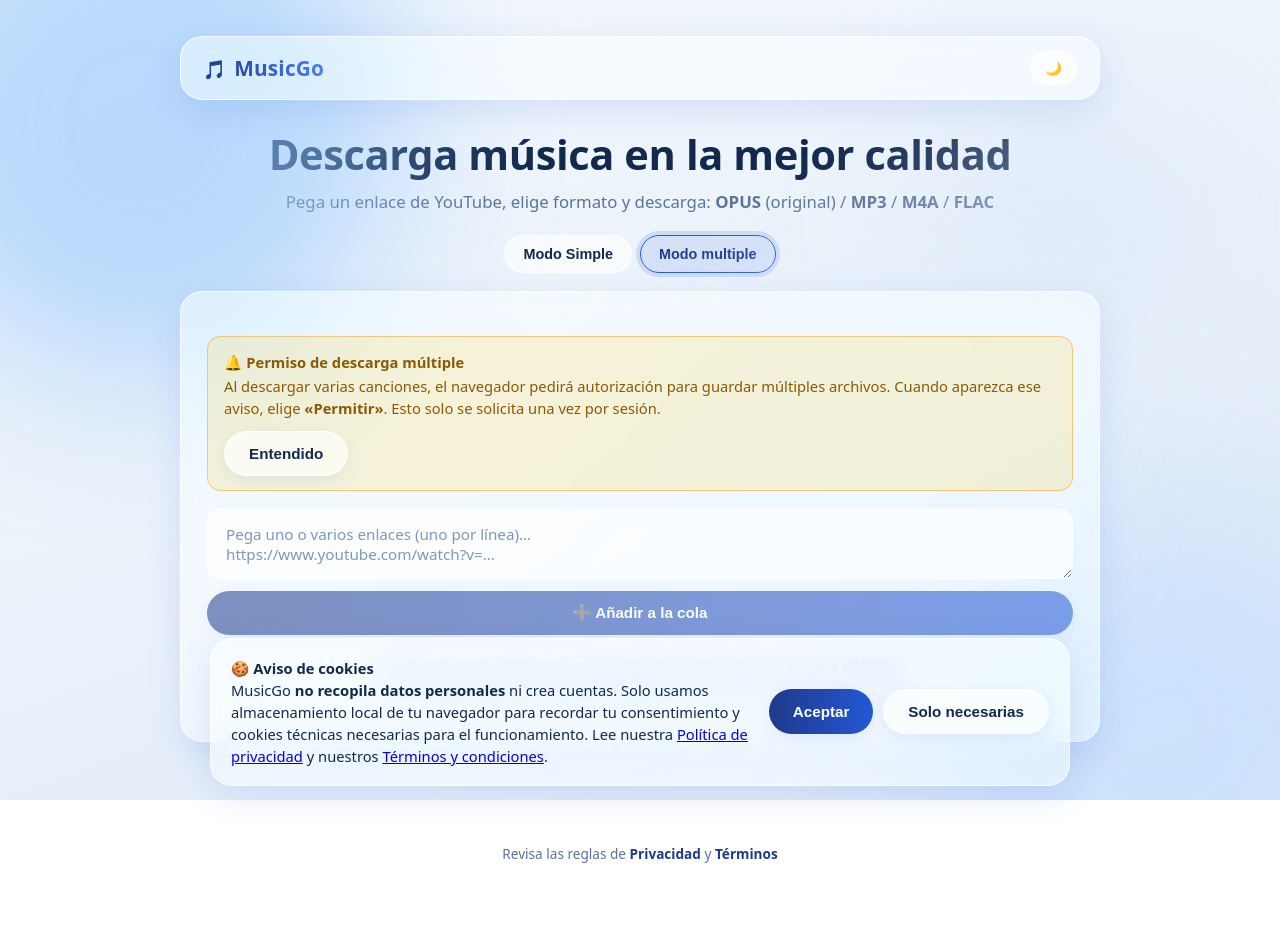
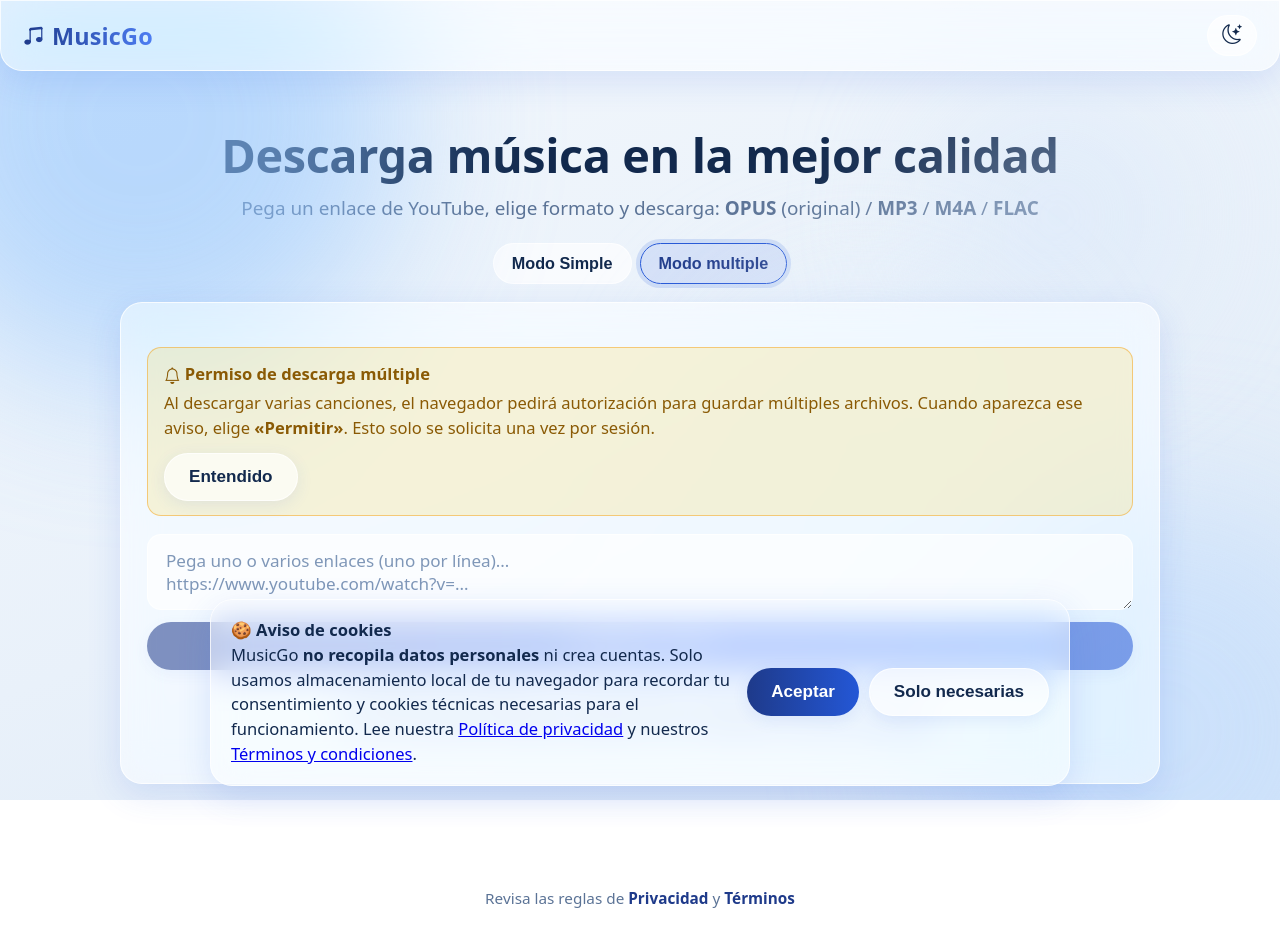
Before and after one commit to Meigh020/MusicGo, a React (Vite) app in the folder frontend/: page / in a window 1280 px wide. Both pictures are taken after a click on the tab "Modo multiple". Shown: the top 946 px of the page. Before the commit the page ends 902 px from the top, so only its background shows below. Built offline with nearby package versions, Linux system fonts and the light colour scheme.

Commit message:
Front: navbar ancho completo pegado al borde superior, base tipografica 18px (-2px mas grande), contenedor mas ancho, e iconos Bootstrap Icons en lugar de emojis (formatos, botones, avisos, tema)

```diff
--- a/frontend/index.html
+++ b/frontend/index.html
@@ -5,6 +5,10 @@
     <meta name="viewport" content="width=device-width, initial-scale=1.0" />
     <meta name="description" content="MusicGo — descarga música en alta calidad: OPUS, MP3, M4A y FLAC." />
     <title>MusicGo · Descarga música en alta calidad</title>
+    <link
+      rel="stylesheet"
+      href="https://cdn.jsdelivr.net/npm/bootstrap-icons@1.11.3/font/bootstrap-icons.min.css"
+    />
   </head>
   <body>
     <div id="root"></div>
--- a/frontend/src/App.jsx
+++ b/frontend/src/App.jsx
@@ -39,10 +39,12 @@ export default function App() {
         <div className="blob blob-4" />
       </div>
 
-      <div className="content">
       <nav className="nav glass">
         <Link to="/" className="brand">
-            <em>🎵</em> MusicGo
+          <em>
+            <i className="bi bi-music-note-beamed" aria-hidden="true"></i>
+          </em>{" "}
+          MusicGo
         </Link>
         <div className="nav-links">
           <button
@@ -52,11 +54,16 @@ export default function App() {
             aria-label={theme === "dark" ? "Cambiar a modo claro" : "Cambiar a modo oscuro"}
             title={theme === "dark" ? "Apagar la luz (modo claro)" : "Encender la luz (modo oscuro)"}
           >
-              {theme === "dark" ? "☀️" : "🌙"}
+            {theme === "dark" ? (
+              <i className="bi bi-sun" aria-hidden="true"></i>
+            ) : (
+              <i className="bi bi-moon-stars" aria-hidden="true"></i>
+            )}
           </button>
         </div>
       </nav>
 
+      <div className="content">
         <Routes>
           <Route path="/" element={<Home />} />
           <Route path="/privacidad" element={<Privacy />} />
--- a/frontend/src/components/DownloadForm.jsx
+++ b/frontend/src/components/DownloadForm.jsx
@@ -2,10 +2,10 @@ import { useState, useRef } from "react";
 import { getInfo, downloadTrack, getProgress, formatBytes } from "../api.js";
 
 const FORMAT_META = {
-  opus: { icon: "✨", desc: "Original, sin recodificar: la mejor calidad posible" },
-  mp3: { icon: "🔊", desc: "320 kbps CBR (máximo del MP3). Compatibilidad total" },
-  m4a: { icon: "🎧", desc: "AAC 320 kbps. Equilibrio calidad y peso" },
-  flac: { icon: "💎", desc: "Sin pérdida. Ideal con fuentes lossless" },
+  opus: { icon: "bi-music-note-beamed", desc: "Original" },
+  mp3: { icon: "bi-volume-up-fill", desc: "320 kbps" },
+  m4a: { icon: "bi-headphones", desc: "AAC 320 kbps" },
+  flac: { icon: "bi-gem", desc: "Sin pérdida" },
 };
 
 const STATUS = {
@@ -99,11 +99,17 @@ export default function DownloadForm() {
       setProgress({ percent: 100, stage: "Listo" });
       setStatus(STATUS.success);
       const target = FORMAT_META[format];
-      const noticeText = `✅ «${r.fileName}» descargado · tamaño real: ${formatBytes(r.sizeBytes)} · ${target.icon} ${target.desc}`;
+      const noticeText = (
+        <>
+          <i className="bi bi-check-circle-fill" aria-hidden="true"></i> «{r.fileName}» descargado ·
+          tamaño real: {formatBytes(r.sizeBytes)} ·{" "}
+          <i className={`bi ${target.icon}`} aria-hidden="true"></i> {target.desc}
+        </>
+      );
       setMessage({
         type: r.fallback ? "fallback" : "success",
         title: r.fallback
-          ? "⚡ Restricción de edad (+18) evadida con éxito"
+          ? "Restricción de edad (+18) evadida con éxito"
           : undefined,
         text: r.fallback
           ? `MusicGo encontró la canción oficial para descargarla sin requerir inicio de sesión.`
@@ -170,7 +176,7 @@ export default function DownloadForm() {
           </button>
         ) : (
           <button className="btn btn-ghost" onClick={reset}>
-            ↺ Nuevo
+            <i className="bi bi-arrow-counterclockwise" aria-hidden="true"></i> Nuevo
           </button>
         )}
       </div>
@@ -256,7 +262,7 @@ export default function DownloadForm() {
                     disabled={downloading}
                   />
                   <span className="f-name">
-                    {meta.icon} {key.toUpperCase()}
+                    <i className={`bi ${meta.icon}`} aria-hidden="true"></i> {key.toUpperCase()}
                   </span>
                   <span className="f-size">
                     ≈ {size?.label ? size.label : "calculando…"}
--- a/frontend/src/components/QueueForm.jsx
+++ b/frontend/src/components/QueueForm.jsx
@@ -3,10 +3,10 @@ import { getInfo, downloadTrack, getProgress, formatBytes } from "../api.js";
 
 // Formato por ítem (mismos que en el modo Simple)
 const FORMAT_META = {
-  opus: { icon: "✨", label: "OPUS", desc: "Original, sin recodificar", ext: "opus" },
-  mp3: { icon: "🔊", label: "MP3", desc: "320 kbps CBR", ext: "mp3" },
-  m4a: { icon: "🎧", label: "M4A", desc: "AAC 320 kbps", ext: "m4a" },
-  flac: { icon: "💎", label: "FLAC", desc: "Sin pérdida", ext: "flac" },
+  opus: { icon: "bi-music-note-beamed", label: "OPUS", desc: "Original, sin recodificar", ext: "opus" },
+  mp3: { icon: "bi-volume-up-fill", label: "MP3", desc: "320 kbps CBR", ext: "mp3" },
+  m4a: { icon: "bi-headphones", label: "M4A", desc: "AAC 320 kbps", ext: "m4a" },
+  flac: { icon: "bi-gem", label: "FLAC", desc: "Sin pérdida", ext: "flac" },
 };
 
 const STORAGE_KEY = "musicgo-queue-v1";
@@ -123,7 +123,7 @@ export default function QueueForm() {
     permWarnedRef.current = true;
     flashMessage(
       "error",
-      "🔔 El navegador puede pedirte permiso para «descargar varios archivos». Cuando aparezca el aviso, elige «Permitir» para que las canciones se guarden.",
+      "El navegador puede pedirte permiso para «descargar varios archivos». Cuando aparezca el aviso, elige «Permitir» para que las canciones se guarden.",
       9000
     );
   }
@@ -318,7 +318,7 @@ export default function QueueForm() {
       {!permAck && (
         <div className="notice perm">
           <div>
-            <strong>🔔 Permiso de descarga múltiple</strong>
+            <strong><i className="bi bi-bell" aria-hidden="true"></i> Permiso de descarga múltiple</strong>
             <span>
               Al descargar varias canciones, el navegador pedirá autorización para
               guardar múltiples archivos. Cuando aparezca ese aviso, elige{" "}
@@ -346,7 +346,9 @@ export default function QueueForm() {
               <span className="spinner" /> Analizando…
             </>
           ) : (
-            "➕ Añadir a la cola"
+            <>
+              <i className="bi bi-plus-circle" aria-hidden="true"></i> Añadir a la cola
+            </>
           )}
         </button>
       </div>
@@ -355,11 +357,11 @@ export default function QueueForm() {
         <>
           <div className="queue-toolbar">
             <button className="btn" onClick={downloadAll} disabled={running || pendingCount === 0}>
-              ⬇️ Descargar ({pendingCount})
+              <i className="bi bi-download" aria-hidden="true"></i> Descargar ({pendingCount})
             </button>
             {errorCount > 0 && (
               <button className="btn btn-ghost" onClick={retryFailed} disabled={running}>
-                ↻ Reintentar fallidas ({errorCount})
+                <i className="bi bi-arrow-repeat" aria-hidden="true"></i> Reintentar fallidas ({errorCount})
               </button>
             )}
             <button
@@ -369,7 +371,7 @@ export default function QueueForm() {
               }}
               disabled={running}
             >
-              🗑 Vaciar
+              <i className="bi bi-trash" aria-hidden="true"></i> Vaciar
             </button>
 
             {/* Selector de formato por lote: aplica el formato a todos los pendientes */}
@@ -404,7 +406,7 @@ export default function QueueForm() {
               >
                 {Object.entries(FORMAT_META).map(([k, f]) => (
                   <option key={k} value={k}>
-                    {f.icon} {f.label}
+                    {f.label}
                   </option>
                 ))}
               </select>
@@ -418,7 +420,9 @@ export default function QueueForm() {
                   {it.info?.thumbnail ? (
                     <img className="queue-thumb" src={it.info.thumbnail} alt="" loading="lazy" />
                   ) : (
-                    <div className="queue-thumb queue-thumb-empty">🎵</div>
+                    <div className="queue-thumb queue-thumb-empty">
+                      <i className="bi bi-music-note-beamed" aria-hidden="true"></i>
+                    </div>
                   )}
 
                   <div className="queue-main">
@@ -440,7 +444,7 @@ export default function QueueForm() {
                       >
                         {Object.entries(FORMAT_META).map(([k, f]) => (
                           <option key={k} value={k}>
-                            {f.icon} {f.label}
+                            {f.label}
                           </option>
                         ))}
                       </select>
@@ -471,10 +475,15 @@ export default function QueueForm() {
                     <div className="queue-state">
                       <span className={`badge2 ${BADGES[it.status].cls}`}>{BADGES[it.status].text}</span>
                       {it.status === "done" && it.realBytes ? (
-                        <span className="queue-size">📦 {formatBytes(it.realBytes)} real</span>
+                        <span className="queue-size">
+                        <i className="bi bi-box-seam" aria-hidden="true"></i> {formatBytes(it.realBytes)} real
+                      </span>
                       ) : null}
                       {it.status === "done" && it.usedFallback ? (
-                        <span className="queue-fallback">⚡ rescatada vía SoundCloud (+18)</span>
+                        <span className="queue-fallback">
+                          <i className="bi bi-lightning-charge-fill" aria-hidden="true"></i> rescatada vía
+                          SoundCloud (+18)
+                        </span>
                       ) : null}
                       {it.status === "error" ? <span className="queue-error">{it.error}</span> : null}
                     </div>
@@ -482,7 +491,7 @@ export default function QueueForm() {
 
                   <div className="queue-actions">
                     <button className="icon-btn" title="Subir" onClick={() => moveItem(it.id, -1)} disabled={running || idx === 0}>
-                      ↑
+                      <i className="bi bi-arrow-up" aria-hidden="true"></i>
                     </button>
                     <button
                       className="icon-btn"
@@ -490,13 +499,13 @@ export default function QueueForm() {
                       onClick={() => moveItem(it.id, 1)}
                       disabled={running || idx === items.length - 1}
                     >
-                      ↓
+                      <i className="bi bi-arrow-down" aria-hidden="true"></i>
                     </button>
                     <button className="icon-btn" title="Descargar esta" onClick={() => downloadOne(it.id)} disabled={running}>
-                      ⬇
+                      <i className="bi bi-download" aria-hidden="true"></i>
                     </button>
                     <button className="icon-btn danger" title="Quitar" onClick={() => removeItem(it.id)} disabled={running}>
-                      ✕
+                      <i className="bi bi-x" aria-hidden="true"></i>
                     </button>
                   </div>
                 </div>
--- a/frontend/src/styles.css
+++ b/frontend/src/styles.css
@@ -95,6 +95,9 @@
 
 html, body, #root { min-height: 100%; }
 
+/* Base tipográfica: 18px (+2px) para que todo se vea más grande y respire */
+html { font-size: 18px; }
+
 body {
   margin: 0;
   font-family: system-ui, "Segoe UI", Roboto, "Inter", Arial, sans-serif;
@@ -125,7 +128,7 @@ body {
 .content {
   flex: 1;
   width: 100%;
-  max-width: 960px;
+  max-width: 1080px;
   margin: 0 auto;
   padding: 26px 20px 70px;
 }
@@ -141,15 +144,17 @@ body {
   transition: background 0.45s ease, border-color 0.45s ease, box-shadow 0.45s ease;
 }
 
-/* ---- Barra superior ---- */
+/* ---- Barra superior (ancho completo, pegada al borde superior) ---- */
 .nav {
   display: flex;
   align-items: center;
   justify-content: space-between;
   gap: 14px;
   flex-wrap: wrap;
+  width: 100%;
   padding: 14px 22px;
-  margin-top: 10px;
+  margin-top: 0;
+  border-radius: 0 0 var(--radius) var(--radius);
 }
 .brand {
   font-weight: 800;
@@ -562,6 +567,19 @@ body {
 .icon-btn:hover:not(:disabled) { background: var(--glass-hover); transform: translateY(-1px); }
 .icon-btn:disabled { opacity: 0.45; cursor: not-allowed; }
 .icon-btn.danger { color: var(--err-ink); }
+.icon-btn .bi { font-size: 1.05rem; line-height: 1; display: block; }
+
+/* Íconos Bootstrap dentro de textos/botones: alineación vertical */
+.queue-size .bi,
+.queue-fallback .bi,
+.notice .bi,
+.btn .bi,
+.f-name .bi,
+.queue-thumb-empty .bi,
+.theme-toggle .bi {
+  vertical-align: -0.125em;
+}
+.theme-toggle .bi { font-size: 1.1rem; }
 
 .queue-empty {
   margin-top: 18px;
```
Lines whose indentation alone changed are shown as unchanged.
